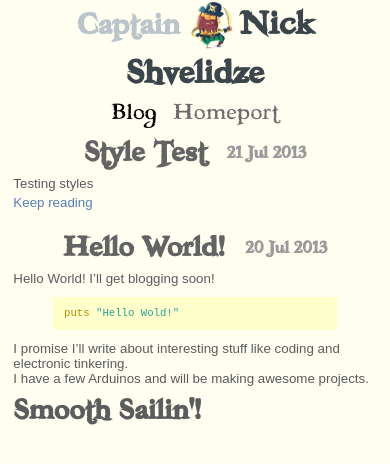
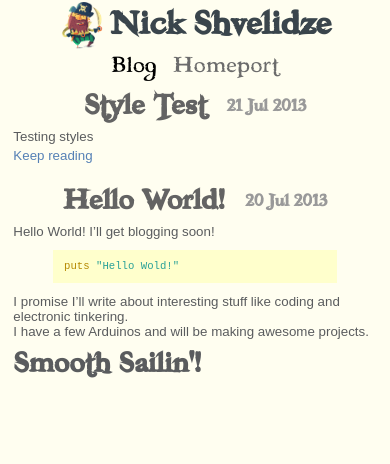
Before and after one commit to shvelo/blog.pirrate.me, a Jekyll site: the page built from index.html, in a window 390 px wide. Shown: the top 464 px of the page. Built offline with Jekyll 4.4.1, drawn with Linux system fonts in a browser that asks for light colours; nearby versions of some CDN libraries; Markdown is read by kramdown in place of the engine named in the settings; comment, search, counter and statistics services are not loaded.

```diff
--- a/css/main.css
+++ b/css/main.css
@@ -213,9 +213,15 @@
     font-size: 3.7em;
   }
 
+  #container #header h1 small {
+    display: none;
+  }
+
   #container {
     padding: 0 1em;
   }
+
+
 }
 
 @media (max-width: 35em) {
```
